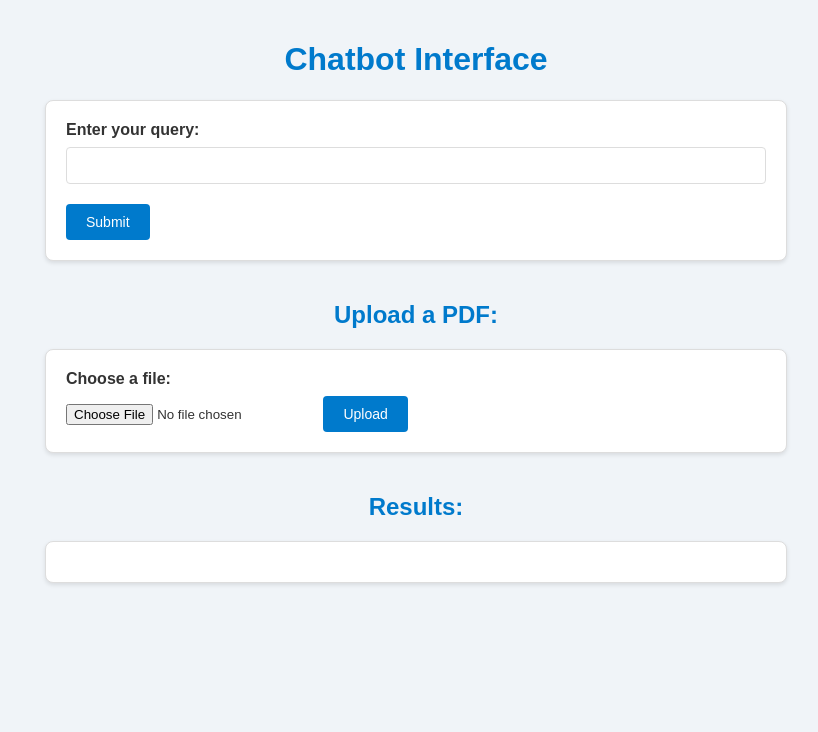
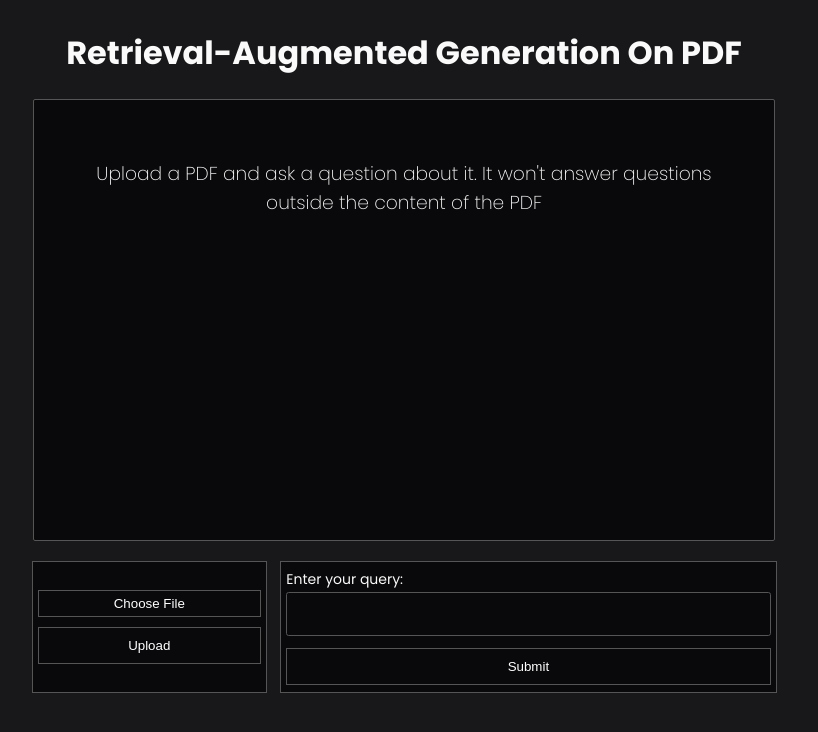
Before and after one commit to kiritoInd/RAG_over_LLM_for_pdf_ChatBot_Free, a Flask app: page / in a window 1280 px wide. Shown: the top 732 px of the page, without its empty margins (224-1042 px from the left). Run offline with Flask 3, Linux system fonts and the light colour scheme.

Commit message:
Completed Ui with Flask

```diff
--- a/app.py
+++ b/app.py
@@ -1,17 +1,16 @@
 from flask import Flask, request, jsonify, render_template
-
+from werkzeug.utils import secure_filename
 
 app = Flask(__name__)
+app.config['UPLOAD_FOLDER'] = 'Upload/'
 
-# Your existing code for loading documents and setting up the conversational chain
-from langchain.embeddings.openai import OpenAIEmbeddings
 from langchain.text_splitter import RecursiveCharacterTextSplitter
 from langchain_community.vectorstores import DocArrayInMemorySearch
 from langchain.document_loaders import PyPDFLoader
 from langchain.chains import ConversationalRetrievalChain
 from langchain_community.document_loaders import WebBaseLoader
-from langchain.llms import HuggingFaceHub
-from langchain.embeddings import HuggingFaceEmbeddings
+from langchain_community.llms import HuggingFaceHub
+from langchain_community.embeddings import HuggingFaceEmbeddings
 
 import os
 from dotenv import load_dotenv
@@ -82,8 +81,10 @@ def query():
     query = request.json["query"]
     result = qa({"question": query, "chat_history": []})
     helpful_answer = result['answer'].split('Helpful Answer: ')[-1]
+    question = result['question']
     response = {
-        'helpful_answer': helpful_answer
+        'helpful_answer': helpful_answer,
+        'question' : question,
     }
     return jsonify(response)
 
--- a/static/style.css
+++ b/static/style.css
@@ -1,69 +1,89 @@
 @import url('https://fonts.googleapis.com/css2?family=Poppins:ital,wght@0,100;0,200;0,300;0,400;0,500;0,600;0,700;0,800;0,900;1,100;1,200;1,300;1,400;1,500;1,600;1,700;1,800;1,900&display=swap');
 body {
-    font-family: 'Arial', sans-serif;
-    background-color: #f0f4f8;
-    color: #333;
-    margin: 0;
-    padding: 20px;
+    font-family: "Poppins", sans-serif;
+    background-color: #18181A;
+    color: #FAFAFA;
+    width: calc(100% - 40px);
+    display: flex;
+    flex-direction: column;
+    align-items: center;
 }
 
 h1 {
-    color: #007acc;
+    color: #FAFAFA;
     text-align: center;
 }
-
-form {
-    max-width: 700px;
-    margin: 0 auto 20px;
+.h3_middle{
     padding: 20px;
-    background-color: #fff;
-    border: 1px solid #ddd;
-    border-radius: 8px;
-    box-shadow: 0 2px 4px rgba(0, 0, 0, 0.1);
+    text-align: center;
+    color: #FAFAFA;
+    font-weight: 200;
 }
-
-label {
-    display: block;
-    margin-bottom: 8px;
-    font-weight: bold;
-}
-
-input[type="text"] {
-    width: calc(100% - 22px);
-    padding: 10px;
-    margin-bottom: 20px;
-    border: 1px solid #ddd;
-    border-radius: 4px;
-}
-
-button {
-    display: inline-block;
-    padding: 10px 20px;
-    font-size: 14px;
-    color: #fff;
-    background-color: #007acc;
-    border: none;
-    border-radius: 4px;
-    cursor: pointer;
-}
-
-button:hover {
-    background-color: #005f99;
-}
-
-h2 {
-    color: #007acc;
-    text-align: center;
-    margin-top: 40px;
+.upload_input_div{
+    width: 745px;
+    height:130px;
+    display: flex;
+    justify-content: center;
+    justify-content: space-between;
+    margin-top: 20px;
 }
 
 #results {
-    max-width: 700px;
-    margin: 0 auto;
+    width: 700px;
+    height: 400px;
     padding: 20px;
-    background-color: #fff;
-    border: 1px solid #ddd;
-    border-radius: 8px;
+    background-color: #09090b;
+    border: 0.5px solid #555;
+    border-radius: 2px;
+    overflow-y: auto;
+}
+
+#upload-form{
+    width: 30%;
+    height: 120px;
+    display: flex;
+    justify-content: center;
+    flex-direction: column;
+    background-color: #09090b;
+    border: 0.5px solid #555;
+    padding: 5px;
+}
+#query-form{
+    width: 65%;
+    height: 120px;
+    display: flex;
+    padding: 5px;
+    justify-content: space-evenly;
+    flex-direction: column;
+    background-color: #09090b;
+    border: 0.5px solid #555;
+}
+#query-form label{
     font-family: "Poppins", sans-serif;
-    box-shadow: 0 2px 4px rgba(0, 0, 0, 0.1);
+    font-size: 14px;
 }
+input[type="text"]{
+    height: 40px;
+    border: 0.5px solid #555;
+    border-radius: 0.2em;
+    background-color: #09090b;
+}
+input[type="file"]::file-selector-button {
+    width: 100%;
+    border: 0.5px solid #555;
+    padding: 5px 5px;
+    background-color: #09090b;
+    color: #fff;
+  }
+input[type="file"]::file-selector-button:hover  {
+    cursor: pointer;
+    background-color: #313131;
+}
+button {
+    padding: 10px 10px;
+    color: #fff;
+    background-color: #09090b;
+    cursor: pointer;
+    margin-top: 10px;
+    border: 0.5px solid #555;
+}
--- a/templates/index.html
+++ b/templates/index.html
@@ -7,22 +7,30 @@
     <link rel="stylesheet" href="{{ url_for('static', filename='style.css') }}">
 </head>
 <body>
-    <h1>Chatbot Interface</h1>
+    <h1>Retrieval-Augmented Generation On PDF</h1>
+    <!-- <h2>CHAT:</h2> -->
+    <div id="chat-container">
+        <div id="results">
+            <!-- Chat messages will be appended here -->
+             <h3 class="h3_middle">Upload a PDF and ask a question about it. It won't answer questions outside the content of the PDF</h3>
+        </div>
+    </div>
+
+
+
+    <div class="upload_input_div">
+        <form id="upload-form" class="file-label" enctype="multipart/form-data">
+            <input type="file" id="file" name="file" accept=".pdf" required>
+            <button type="submit">Upload</button>
+        </form>
         <form id="query-form">
             <label for="query">Enter your query:</label>
             <input type="text" id="query" name="query" required>
             <button type="submit">Submit</button>
         </form>
+    </div>
 
-    <h2>Upload a PDF:</h2>
-    <form id="upload-form" enctype="multipart/form-data">
-        <label for="file">Choose a file:</label>
-        <input type="file" id="file" name="file" accept=".pdf" required>
-        <button type="submit">Upload</button>
-    </form>
 
-    <h2>Results:</h2>
-    <div id="results"></div>
 
     <script>
        document.getElementById('query-form').addEventListener('submit', function(event) {
@@ -37,13 +45,21 @@
             })
             .then(response => response.json())
             .then(data => {
+                const h3_middle = document.querySelector('.h3_middle');
+                h3_middle.style.display = 'none';
                 const resultsDiv = document.getElementById('results');
-                resultsDiv.innerHTML = '';
-                const p = document.createElement('p');
-                p.textContent = data.helpful_answer;
-                resultsDiv.appendChild(p);
+                const userMessage = document.createElement('p');
+                userMessage.textContent = `You: ${query}`;
+                userMessage.style.fontWeight = 'bold';
+                const botMessage = document.createElement('p');
+                botMessage.textContent = `Bot: ${data.helpful_answer}`;
+                resultsDiv.appendChild(userMessage);
+                resultsDiv.appendChild(botMessage);
+                // Optionally scroll to the bottom of the chat
+                resultsDiv.scrollTop = resultsDiv.scrollHeight;
             });
         });
+
 
         document.getElementById('upload-form').addEventListener('submit', function(event) {
             event.preventDefault();
```
Also changed, not shown: 2 other files. Lines whose indentation alone changed are shown as unchanged.
